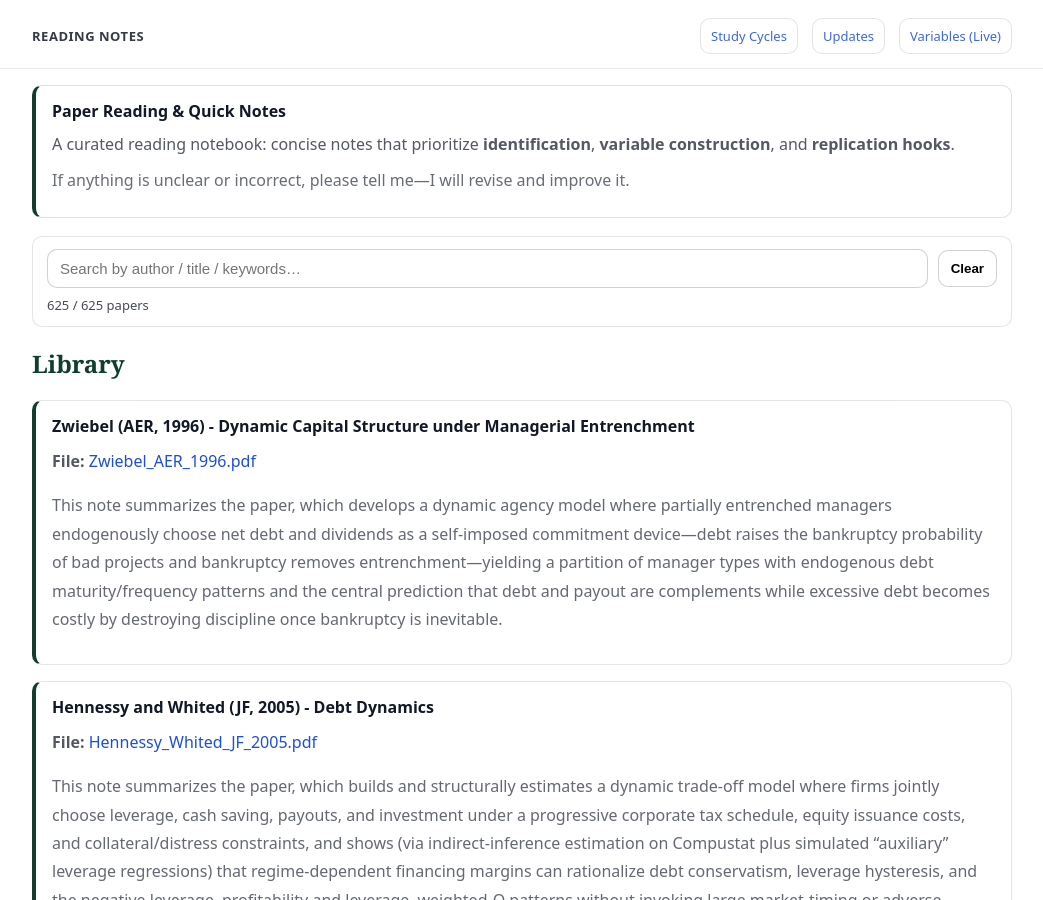
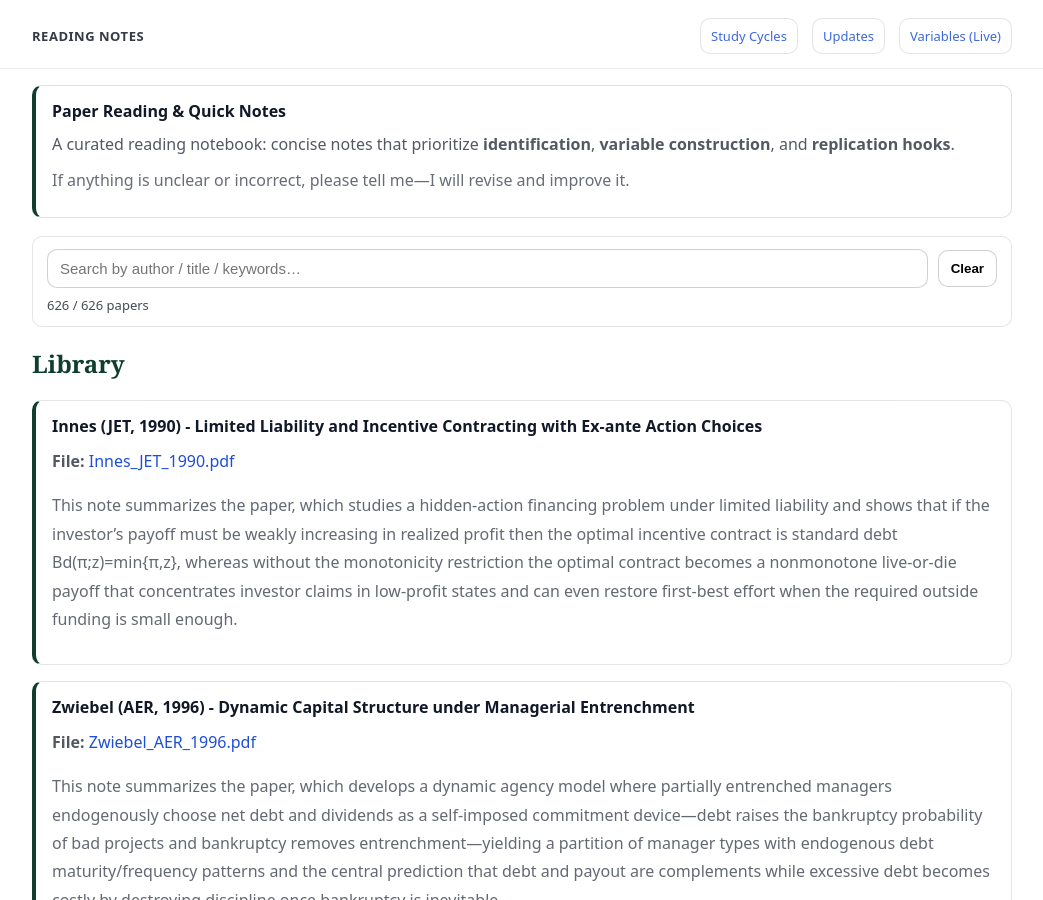
Before and after one commit to yaxinzn/study-archive, a Jekyll site: the page built from reading/index.md, in a window 1280 px wide and 900 px high. Shown: the whole window, without its empty margins (118-1161 px from the left). Built offline with Jekyll 4.4.1, drawn with Linux system fonts in a browser that asks for light colours.

Commit message:
Reading: add/update Innes_JET_1990.pdf

```diff
--- a/_data/reading.yml
+++ b/_data/reading.yml
@@ -1,3 +1,7 @@
+- title: "Innes (JET, 1990) - Limited Liability and Incentive Contracting with Ex-ante Action Choices"
+  file: "Innes_JET_1990.pdf"
+  desc: "This note summarizes the paper, which studies a hidden-action financing problem under limited liability and shows that if the investor’s payoff must be weakly increasing in realized profit then the optimal incentive contract is standard debt Bd(π;z)=min{π,z}, whereas without the monotonicity restriction the optimal contract becomes a nonmonotone live-or-die payoff that concentrates investor claims in low-profit states and can even restore first-best effort when the required outside funding is small enough."
+
 - title: "Zwiebel (AER, 1996) - Dynamic Capital Structure under Managerial Entrenchment"
   file: "Zwiebel_AER_1996.pdf"
   desc: "This note summarizes the paper, which develops a dynamic agency model where partially entrenched managers endogenously choose net debt and dividends as a self-imposed commitment device—debt raises the bankruptcy probability of bad projects and bankruptcy removes entrenchment—yielding a partition of manager types with endogenous debt maturity/frequency patterns and the central prediction that debt and payout are complements while excessive debt becomes costly by destroying discipline once bankruptcy is inevitable."
```
Also changed, not shown: 1 other file.
